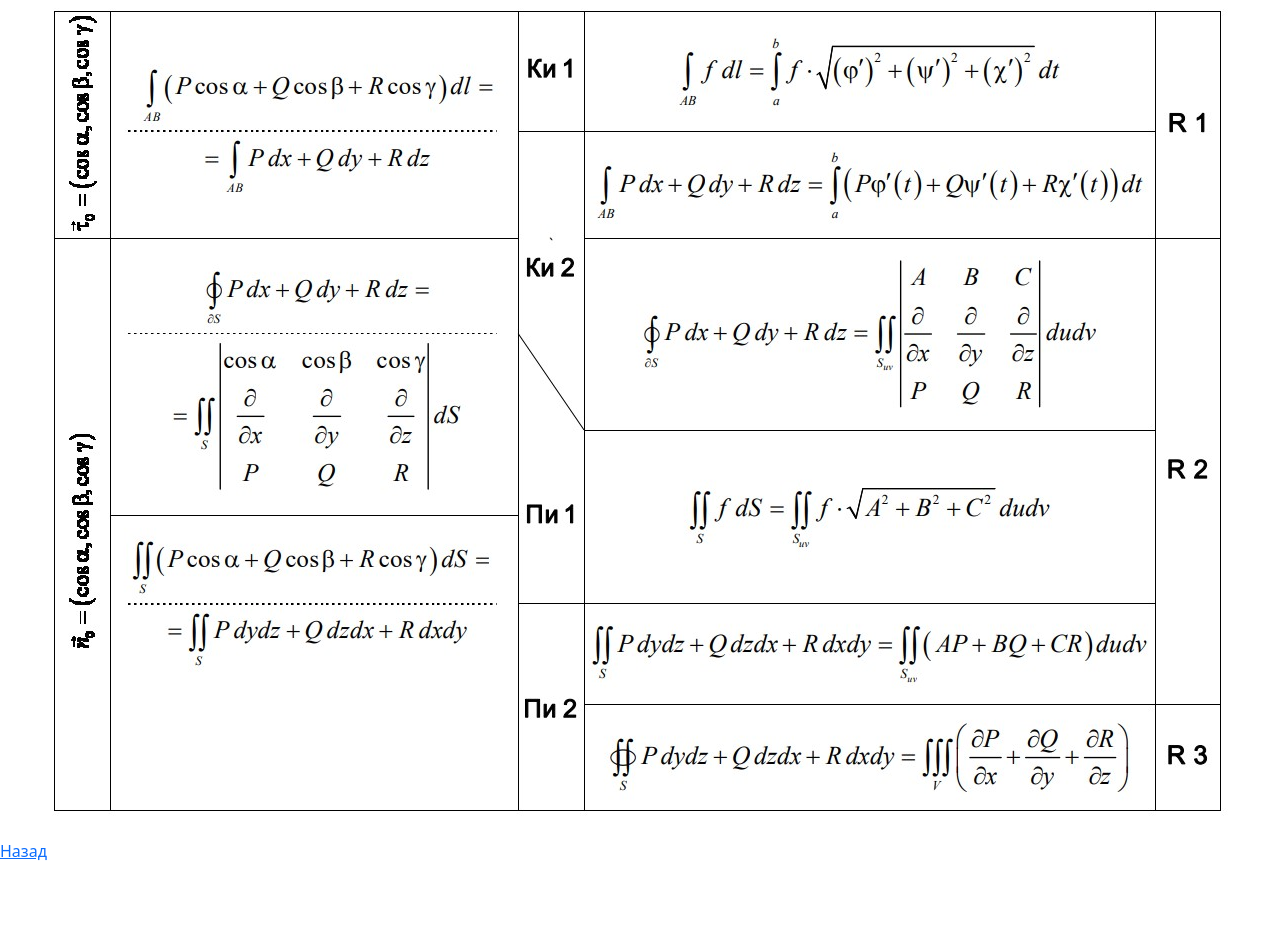
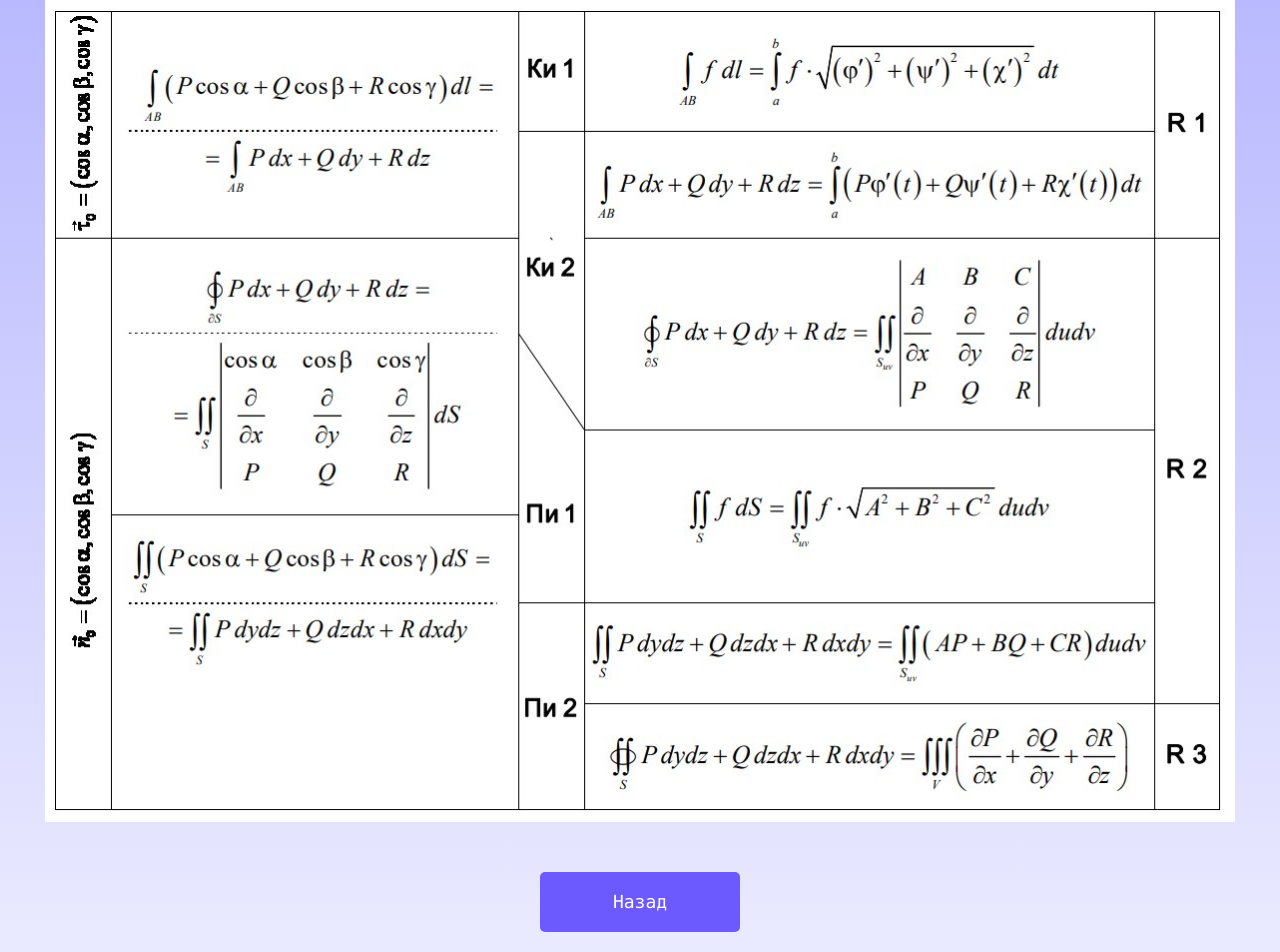
Before and after one commit to ItzSaqr/maths, a plain HTML site: page ki-pi/kipi-home.html in a window 1280 px wide. Shown: the top 952 px of the page. Before the commit the page ends 863 px from the top, so only its background shows below. Drawn offline with nearby package versions, Linux system fonts and the light colour scheme.

Commit message:
БАРБАРИКИ

```diff
--- a/ki-pi/kipi-home.html
+++ b/ki-pi/kipi-home.html
@@ -1,12 +1,26 @@
 <!doctype html>
 <html>
 <head>
+    <script id="MathJax-script" async src="https://cdn.jsdelivr.net/npm/mathjax@3/es5/tex-mml-chtml.js"></script>
+    <title>КИ/ПИ</title>
     <link href="../styles/bootstrap.css" rel="stylesheet">
+    <link href="../styles/style.css" rel="stylesheet">
     <meta charset="UTF-8">
     <meta name="viewport" content="width=device-width, initial-scale=1">
-    <p class="aligncenter">
-        <img src="../img/table.jpg" class="rounded mx-auto d-block" alt="А ГДЕ" />
-    </p>
-    <a href="../main-home.html" class="button">Назад</a>
+    <style>
+        body {
+            margin: 0;
+            height: 170vh;
+            background: linear-gradient(to bottom, #b9b9ff, #FFFFFF);
+            overflow: hidden;
+            position: relative;
+        }
+    </style>
 </head>
+<body>
+<div class="mx-auto p-auto" style="width: 1190px; height: 800px">
+    <img src="../img/table.jpg" class="img-fluid" />
+    <a href="../../maths/main-home.html" class="button">Назад</a>
+</div>
+</body>
 </html>
--- /dev/null
+++ b/styles/style.css
@@ -0,0 +1,18 @@
+.button {
+    display: block;
+    width: 200px;
+    height: 60px;
+    margin: 50px auto;
+    background-color: #6c5aff;
+    color: white;
+    text-align: center;
+    line-height: 60px;
+    text-decoration: none;
+    border-radius: 5px;
+    font-size: 18px;
+    font-family: Consolas;
+    transition: background-color 0.5s;
+}
+.button:hover {
+    background-color: #2d2855;
+}
```
Also changed, not shown: main-home.html (+5 -21 lines).
